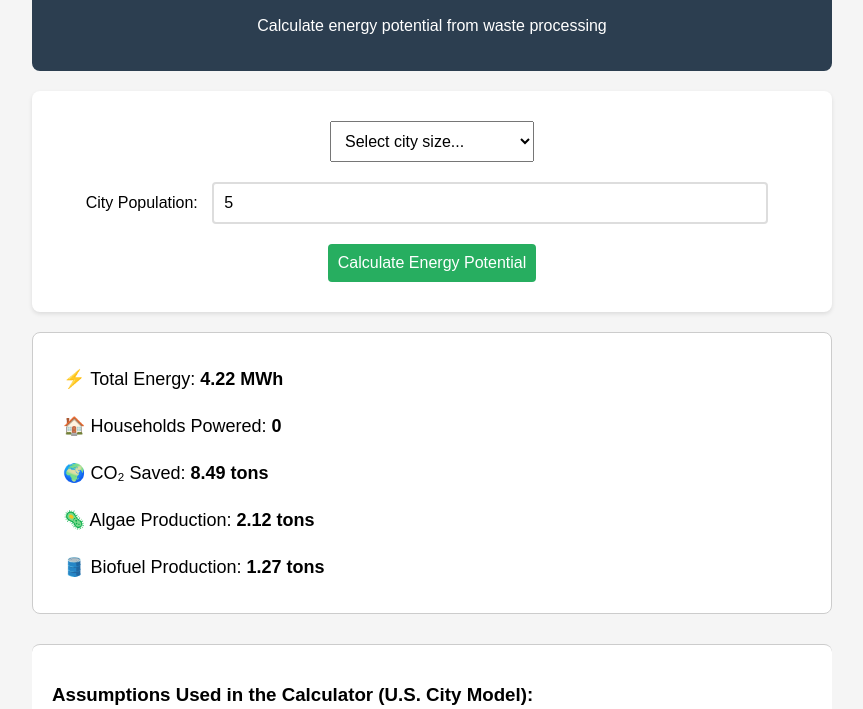
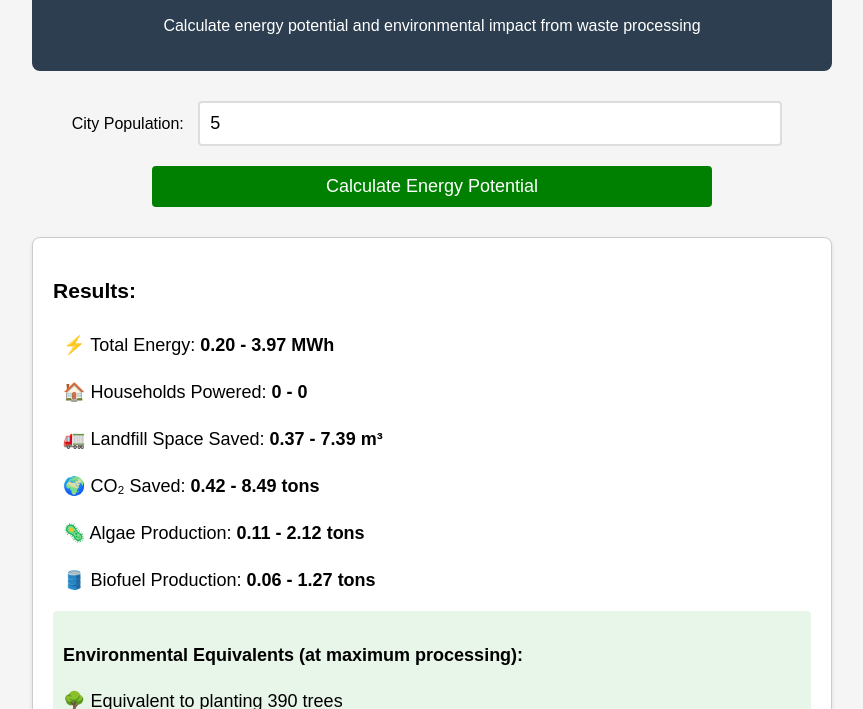
Before and after one commit to lostinalaskatill08/waste-to-energy-calculator, a plain HTML site: page index.html in a window 1280 px wide. Both pictures are taken after typing "5" into the empty fields and a click on the button "Calculate Energy Potential". Shown: the part 91-800 px from the top of the page, without its empty margins (208-1071 px from the left). Drawn offline with Linux system fonts and the light colour scheme.

Commit message:
Update index.html
Signed-off-by: lostinalaskatill08 <lostinalaskatill08@gmail.com>

```diff
--- a/index.html
+++ b/index.html
@@ -13,41 +13,27 @@
             text-align: center;
             background-color: #f5f5f5;
         }
-        .header {
-            background-color: #2c3e50;
-            color: white;
-            padding: 20px;
-            border-radius: 8px;
-            margin-bottom: 20px;
-        }
-        .input-section {
-            background-color: white;
-            padding: 20px;
-            border-radius: 8px;
-            margin-bottom: 20px;
-            box-shadow: 0 2px 4px rgba(0,0,0,0.1);
-        }
-        input, button, select {
+        input, button {
             margin: 10px;
             padding: 10px;
-            font-size: 16px;
+            font-size: 18px;
         }
-        input[type="number"] {
+        input {
             width: 70%;
             border: 2px solid #ddd;
             border-radius: 4px;
         }
         button {
-            background-color: #27ae60;
+            background-color: green;
             color: white;
             border: none;
             cursor: pointer;
             border-radius: 4px;
-            width: auto;
-            min-width: 120px;
+            width: 70%;
+            transition: background-color 0.3s;
         }
         button:hover {
-            background-color: #219a52;
+            background-color: darkgreen;
         }
         #result {
             margin-top: 20px;
@@ -57,145 +43,207 @@
             border: 1px solid #ccc;
             background-color: white;
             border-radius: 8px;
+            box-shadow: 0 2px 4px rgba(0,0,0,0.1);
         }
-        .result-item {
-            padding: 10px;
-            margin: 5px 0;
-            border-radius: 4px;
-        }
-        .result-item:hover {
-            background-color: #f0f0f0;
-        }
-        .assumptions {
+        .section {
             text-align: left;
             margin-top: 30px;
             padding: 20px;
             border-top: 1px solid #ccc;
             background-color: white;
             border-radius: 8px;
+            box-shadow: 0 2px 4px rgba(0,0,0,0.1);
+        }
+        .result-item {
+            padding: 10px;
+            margin: 5px 0;
+            border-radius: 4px;
+            transition: background-color 0.3s;
+        }
+        .result-item:hover {
+            background-color: #f0f0f0;
+        }
+        .header {
+            background-color: #2c3e50;
+            color: white;
+            padding: 20px;
+            border-radius: 8px;
+            margin-bottom: 20px;
         }
         .error {
             color: red;
             font-weight: bold;
+        }
+        /* New styles for additional features */
+        .per-capita {
+            font-size: 0.9em;
+            color: #666;
+            margin-top: 10px;
+        }
+        .comparison {
+            background-color: #e8f5e9;
             padding: 10px;
-            background-color: #fee;
+            margin-top: 10px;
             border-radius: 4px;
+        }
+        @media (max-width: 600px) {
+            body {
+                padding: 10px;
+            }
+            input, button {
+                width: 90%;
+            }
         }
     </style>
 </head>
 <body>
     <div class="header">
         <h2>Waste-to-Energy Calculator</h2>
-        <p>Calculate energy potential from waste processing</p>
+        <p>Calculate energy potential and environmental impact from waste processing</p>
     </div>
 
-    <div class="input-section">
-        <select id="citySize" onchange="setCity(this.value)">
-            <option value="">Select city size...</option>
-            <option value="50000">Small City (50,000)</option>
-            <option value="250000">Medium City (250,000)</option>
-            <option value="1000000">Large City (1,000,000)</option>
-        </select>
-
-        <div>
-            <label>City Population:</label>
-            <input type="number" id="population" placeholder="Enter city population" min="1">
-        </div>
-
-        <button onclick="calculate()">Calculate Energy Potential</button>
+    <div>
+        <label>City Population:</label>
+        <input type="number" id="population" placeholder="Enter city population" min="1">
+        <button id="calculateButton">Calculate Energy Potential</button>
     </div>
 
     <div id="result"></div>
 
-    <div class="assumptions">
-        <h3>Assumptions Used in the Calculator (U.S. City Model):</h3>
+    <div class="section">
+        <h3>Assumptions Used in the Calculator (Updated for U.S. City Model):</h3>
         <ul>
             <li>Each person generates:
                 <ul>
-                    <li><b>435 kg of food waste</b> per year</li>
-                    <li><b>500 kg of plastic/MSW</b> per year</li>
-                    <li><b>50 kg of human waste</b> per year</li>
-                    <li><b>120 kg of agricultural waste</b> per year</li>
+                    <li><b>435 kg of food waste</b> per year.</li>
+                    <li><b>500 kg of plastic/MSW</b> per year.</li>
+                    <li><b>50 kg of human waste</b> (sewage biosolids) per year.</li>
+                    <li><b>120 kg of agricultural/forestry waste</b> per year (adjusted for U.S. cities).</li>
                 </ul>
             </li>
+            <li>Food & human waste processed via <b>anaerobic digestion</b> → Biogas.</li>
+            <li>Plastic/MSW processed via <b>H-Power incineration</b> → Electricity.</li>
+            <li>Agricultural/forestry waste processed via <b>biomass gasification</b> → Electricity.</li>
             <li>Energy Conversion Rates:
                 <ul>
-                    <li><b>100 m³ methane per ton</b> of food/human waste</li>
-                    <li><b>10 kWh per m³ of methane</b></li>
-                    <li><b>0.42 MWh per ton of MSW</b></li>
-                    <li><b>1.25 MWh per ton of biomass</b></li>
+                    <li><b>100 m³ of methane per ton</b> of food/human waste.</li>
+                    <li><b>10 kWh per m³ of methane</b>.</li>
+                    <li><b>0.42 MWh per ton of MSW incinerated</b>.</li>
+                    <li><b>1.25 MWh per ton of biomass gasified</b>.</li>
+                    <li><b>3.5 tons of CO₂ saved per ton of food/human waste diverted</b>.</li>
+                    <li><b>0.25 tons of algae per ton of CO₂ captured</b>.</li>
+                    <li><b>0.6 tons of biofuel per ton of algae produced</b>.</li>
                 </ul>
             </li>
-            <li><b>U.S. Household Energy:</b> 10,500 kWh per year</li>
+            <li><b>Household Energy Consumption</b>: <b>10,500 kWh per year per household</b> (adjusted for U.S. city consumption).</li>
         </ul>
     </div>
 
     <script>
-        function setCity(population) {
-            document.getElementById("population").value = population;
-            calculate();
-        }
+        document.addEventListener("DOMContentLoaded", function() {
+            document.getElementById("calculateButton").addEventListener("click", calculateWTE);
+            // Add enter key support
+            document.getElementById("population").addEventListener("keypress", function(e) {
+                if (e.key === "Enter") {
+                    calculateWTE();
+                }
+            });
+        });
 
-        function calculate() {
+        function calculateWTE() {
             let population = parseInt(document.getElementById("population").value);
 
             if (isNaN(population) || population <= 0) {
-                document.getElementById("result").innerHTML = `<p class="error">Please enter a valid population number.</p>`;
+                document.getElementById("result").innerHTML = "<p class='error'>Please enter a valid population.</p>";
                 return;
             }
 
-            // Constants
-            const constants = {
-                foodWaste: 435,
-                plasticMSW: 500,
-                humanWaste: 50,
-                agWaste: 120,
-                methaneYield: 100,
-                electricityPerMethane: 10,
-                incinerationEfficiency: 0.42,
-                gasificationEfficiency: 1.25,
-                co2Equivalent: 3.5,
-                algaePerCO2: 0.25,
-                biofuelPerAlgae: 0.6,
-                householdEnergy: 10500
-            };
+            let foodWastePerPerson = 435;
+            let plasticMSWPerPerson = 500;
+            let humanWastePerPerson = 50;
+            let agWastePerPerson = 120;
 
-            // Calculate total waste (tons)
-            let totalFood = (population * constants.foodWaste) / 1000;
-            let totalMSW = (population * constants.plasticMSW) / 1000;
-            let totalHuman = (population * constants.humanWaste) / 1000;
-            let totalAg = (population * constants.agWaste) / 1000;
+            let methaneYieldPerTon = 100;
+            let electricityPerMethaneM3 = 10;
+            let incinerationEfficiency = 0.42;
+            let gasificationEfficiency = 1.25;
+            let co2EquivalentSaved = 3.5;
+            let algaePerCo2 = 0.25;
+            let biofuelPerAlgae = 0.6;
+            let householdEnergyUsage = 10500;
+            let landfillSpacePerTon = 1.5;
 
-            // Calculate energy (MWh)
-            let methaneBiogas = (totalFood + totalHuman) * constants.methaneYield;
-            let energyBiogas = methaneBiogas * constants.electricityPerMethane / 1000;
-            let energyMSW = totalMSW * constants.incinerationEfficiency;
-            let energyBiomass = totalAg * constants.gasificationEfficiency;
+            let totalFoodWaste = (population * foodWastePerPerson) / 1000;
+            let totalPlasticMSW = (population * plasticMSWPerPerson) / 1000;
+            let totalHumanWaste = (population * humanWastePerPerson) / 1000;
+            let totalAgWaste = (population * agWastePerPerson) / 1000;
 
-            let totalEnergy = energyBiogas + energyMSW + energyBiomass;
-            let householdsPowered = (totalEnergy * 1000) / constants.householdEnergy;
+            let minProcessing = 0.05;
+            let maxProcessing = 1.0;
 
-            // Environmental impact
-            let co2Saved = (totalFood + totalHuman) * constants.co2Equivalent;
-            let algaeProduced = co2Saved * constants.algaePerCO2;
-            let biofuelProduced = algaeProduced * constants.biofuelPerAlgae;
+            function processWaste(rate) {
+                let processedFoodWaste = totalFoodWaste * rate;
+                let processedPlasticMSW = totalPlasticMSW * rate;
+                let processedHumanWaste = totalHumanWaste * rate;
+                let processedAgWaste = totalAgWaste * rate;
 
-            // Display results
+                let methaneFood = processedFoodWaste * methaneYieldPerTon;
+                let electricityFood = methaneFood * electricityPerMethaneM3;
+                let electricityPlasticMSW = processedPlasticMSW * incinerationEfficiency * 1000;
+                let electricityAgWaste = processedAgWaste * gasificationEfficiency * 1000;
+
+                let totalEnergy = (electricityFood + electricityPlasticMSW + electricityAgWaste) / 1000;
+                let householdsPowered = totalEnergy * 1000 / householdEnergyUsage;
+                let landfillSpaceSaved = (processedFoodWaste + processedPlasticMSW + processedHumanWaste) * landfillSpacePerTon;
+                let co2Saved = (processedFoodWaste + processedHumanWaste) * co2EquivalentSaved;
+                let algaeProduced = co2Saved * algaePerCo2;
+                let biofuelProduced = algaeProduced * biofuelPerAlgae;
+
+                // New calculations for additional metrics
+                let treesEquivalent = Math.floor(co2Saved * 46); // Each tree absorbs about 22 kg CO2 per year
+                let carsRemoved = Math.floor(co2Saved / 4.6); // Average car emits 4.6 tons of CO2 per year
+
+                return {
+                    totalEnergy,
+                    householdsPowered,
+                    landfillSpaceSaved,
+                    co2Saved,
+                    algaeProduced,
+                    biofuelProduced,
+                    treesEquivalent,
+                    carsRemoved
+                };
+            }
+
+            let minValues = processWaste(minProcessing);
+            let maxValues = processWaste(maxProcessing);
+
+            // Calculate per capita metrics
+            let perCapitaEnergy = maxValues.totalEnergy / population;
+            let perCapitaCO2 = maxValues.co2Saved / population;
+
             document.getElementById("result").innerHTML = `
-                <div class="result-item">⚡ Total Energy: <b>${totalEnergy.toFixed(2)} MWh</b></div>
-                <div class="result-item">🏠 Households Powered: <b>${Math.floor(householdsPowered)}</b></div>
-                <div class="result-item">🌍 CO₂ Saved: <b>${co2Saved.toFixed(2)} tons</b></div>
-                <div class="result-item">🦠 Algae Production: <b>${algaeProduced.toFixed(2)} tons</b></div>
-                <div class="result-item">🛢️ Biofuel Production: <b>${biofuelProduced.toFixed(2)} tons</b></div>
-            `;
+                <h3>Results:</h3>
+                <div class="result-item">⚡ Total Energy: <b>${minValues.totalEnergy.toFixed(2)} - ${maxValues.totalEnergy.toFixed(2)} MWh</b></div>
+                <div class="result-item">🏠 Households Powered: <b>${minValues.householdsPowered.toFixed(0)} - ${maxValues.householdsPowered.toFixed(0)}</b></div>
+                <div class="result-item">🚛 Landfill Space Saved: <b>${minValues.landfillSpaceSaved.toFixed(2)} - ${maxValues.landfillSpaceSaved.toFixed(2)} m³</b></div>
+                <div class="result-item">🌍 CO₂ Saved: <b>${minValues.co2Saved.toFixed(2)} - ${maxValues.co2Saved.toFixed(2)} tons</b></div>
+                <div class="result-item">🦠 Algae Production: <b>${minValues.algaeProduced.toFixed(2)} - ${maxValues.algaeProduced.toFixed(2)} tons</b></div>
+                <div class="result-item">🛢️ Biofuel Production: <b>${minValues.biofuelProduced.toFixed(2)} - ${maxValues.biofuelProduced.toFixed(2)} tons</b></div>
+
+                <!-- New environmental equivalents section -->
+                <div class="comparison">
+                    <h4>Environmental Equivalents (at maximum processing):</h4>
+                    <div>🌳 Equivalent to planting ${maxValues.treesEquivalent.toLocaleString()} trees</div>
+                    <div>🚗 Equal to removing ${maxValues.carsRemoved.toLocaleString()} cars from the road</div>
+                </div>
+
+                <div class="per-capita">
+                    <h4>Per Capita Impact (at maximum processing):</h4>
+                    <div>Energy Generation: ${perCapitaEnergy.toFixed(2)} MWh per person</div>
+                    <div>CO₂ Reduction: ${perCapitaCO2.toFixed(2)} tons per person</div>
+                </div>`;
         }
-
-        // Add enter key support
-        document.getElementById("population").addEventListener("keypress", function(e) {
-            if (e.key === "Enter") {
-                calculate();
-            }
-        });
     </script>
 </body>
 </html>
```
